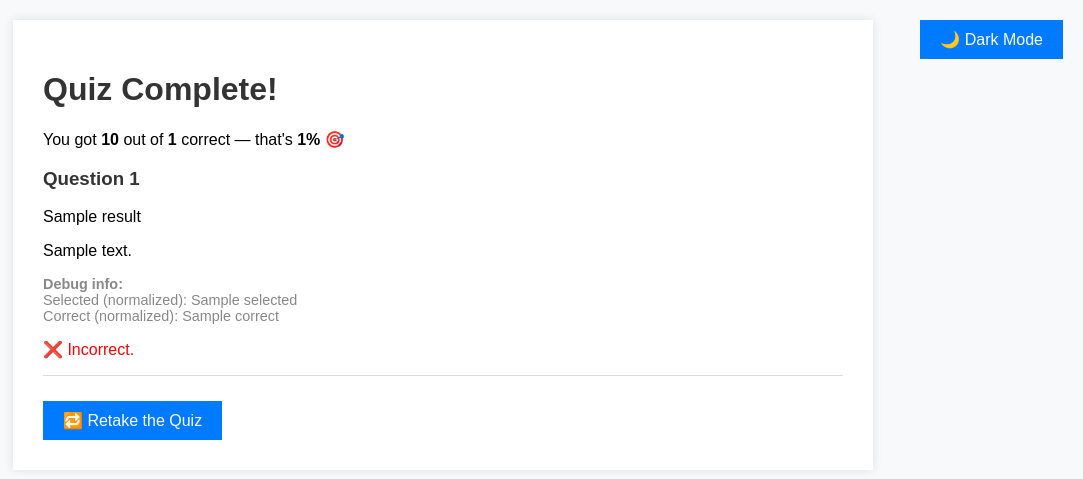
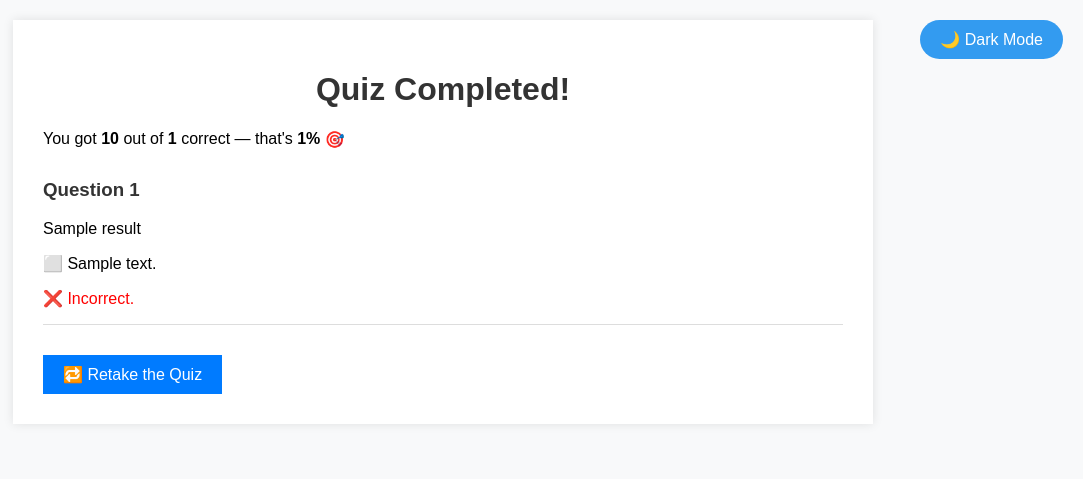
Before and after one commit to IHristos/quiz_app, a Flask app: template templates/results.html in a window 1280 px wide. Shown: the top 479 px of the page, without its empty margins (197-1280 px from the left). Run offline with Flask 3, Linux system fonts and the light colour scheme; the template is opened without the code that fills it: most values are stand-ins (such as "Sample title", 1, 10 or a date in 2020).

Commit message:
chore: edited the styling

```diff
--- a/app.py
+++ b/app.py
@@ -61,8 +61,8 @@ def submit():
         correct_set = set(correct_norm)
 
         # Debug info (remove after troubleshooting)
-        print(f"Q{q['id']} selected: {selected_set}")
-        print(f"Q{q['id']} correct: {correct_set}")
+        # print(f"Q{q['id']} selected: {selected_set}")
+        # print(f"Q{q['id']} correct: {correct_set}")
 
         # Fully correct: selected answers match correct answers exactly
         is_fully_correct = selected_set == correct_set
--- a/questions.txt
+++ b/questions.txt
@@ -1,5 +1,3 @@
-**[⬆ Back to Top](#table-of-contents)**
-
  When can Product Backlog Refinement occur?
 
 - [ ] Only during Sprint Planning.
@@ -1119,8 +1117,7 @@
 
  When many Scrum Teams are working on a single Product, what best describes the Definition of Done? (choose the best answer)
 
-- [ ] Each Scrum Team defines and uses its own. The differences are discussed and reconciled during a
-hardening Sprint.
+- [ ] Each Scrum Team defines and uses its own. The differences are discussed and reconciled during a hardening Sprint.
 - [ ] The Scrum Masters from each Scrum Team define a common Definition of Done.
 - [ ] Each Scrum Team uses its own, but must make their definition clear to all other teams so the differences are known.
 - [x] All Scrum Teams must have a Definition of Done that makes their combined Increment valuable and useful.
--- a/static/style.css
+++ b/static/style.css
@@ -14,18 +14,20 @@
   color: #e0e0e0 !important;
 }
 
-.dark-mode button {
-  background-color: #339af0 !important;
+.dark-mode button,
+#darkModeToggle {
+  background-color: #339bf0 !important;
+  border-radius: 20px;
 }
 
-.dark-mode button:hover {
-  background-color: #1976d2 !important;
+.dark-mode button:hover,
+#darkModeToggle:hover {
+  box-shadow: 0 0 15px #339af0 !important;
 }
 
 .dark-mode hr {
   background: #444 !important;
 }
-/* static/style.css */
 
 body {
   font-family: Arial, sans-serif;
@@ -42,18 +44,28 @@ body {
   box-shadow: 0 0 10px rgba(0, 0, 0, 0.1);
 }
 
-h1,
 h3 {
   color: #333;
+  display: flex;
+  justify-content: left;
+}
+
+h1 {
+  color: #333;
+  display: flex;
+  justify-content: center;
 }
 
 p {
   font-size: 16px;
+  display: flex;
+  justify-content: left;
 }
 
 .question-block,
 .result-block {
-  margin-bottom: 25px;
+  margin-bottom: 30px;
+  margin-top: 30px;
 }
 
 input[type="checkbox"] {
@@ -88,3 +100,8 @@ li {
   font-size: 16px;
   margin-bottom: 5px;
 }
+
+.answer-label:hover {
+  background-color: #0057b36b;
+  border-radius: 5px;
+}
--- a/templates/quiz.html
+++ b/templates/quiz.html
@@ -68,7 +68,7 @@
           </h3>
           <p>{{ q.question }}</p>
           {% for a in q.answers %} {% set norm_a = a|lower|trim %}
-          <label>
+          <label class="answer-label">
             {% if q.multi %}
             <input type="checkbox" name="q_{{ q.id }}" value="{{ norm_a }}" />
             {% else %}
--- a/templates/results.html
+++ b/templates/results.html
@@ -37,11 +37,11 @@
       }
     </script>
     <div class="container">
-      <h1>Quiz Complete!</h1>
+      <h1>Quiz Completed!</h1>
       <p>
-        You got <strong>{{ score }}</strong> out of
-        <strong>{{ results|length }}</strong> correct — that's
-        <strong>{{ percent }}%</strong> 🎯
+        You got&nbsp;<strong>{{ score }}</strong>&nbsp;out of&nbsp;
+        <strong>{{ results|length }}</strong>&nbsp;correct — that's&nbsp;
+        <strong>{{ percent }}%</strong>&nbsp;🎯
       </p>
 
       {% for r in results %}
@@ -55,23 +55,43 @@
         <ul>
           {% for a in r.answers %}
           <li>
-            {% if a.is_selected and a.is_correct %} ✅
-            <strong>{{ a.text }}</strong>
-            <span style="color: green">(your answer & correct)</span> {% elif
-            a.is_selected and not a.is_correct %} ❌
-            <strong>{{ a.text }}</strong>
-            <span style="color: red">(your answer & incorrect)</span> {% elif
-            a.is_correct %} ✅ <strong>{{ a.text }}</strong>
-            <span style="color: blue">(correct but not selected)</span>
-            {% else %} {{ a.text }} {% endif %}
+            {% if a.is_selected and a.is_correct %}<span
+              style="
+                background-color: rgba(8, 255, 28, 0.155);
+                border-radius: 10px;
+              "
+            >
+              ✅ <strong>{{ a.text }}</strong>
+              <span style="color: green">(your answer)</span> </span
+            >{% elif a.is_selected and not a.is_correct %}<span
+              style="
+                background-color: rgba(255, 8, 8, 0.155);
+                border-radius: 10px;
+              "
+            >
+              ❌ {{ a.text }}
+              <span style="color: red">(your answer)</span></span
+            >
+            {% elif a.is_correct %}<span
+              style="
+                background-color: rgba(8, 255, 28, 0.155);
+                border-radius: 10px;
+              "
+            >
+              ⬜ <strong>{{ a.text }}</strong>
+              <span style="color: rgb(0, 153, 255)"
+                >(correct but not selected)</span
+              ></span
+            >
+            {% else %} ⬜ {{ a.text }} {% endif %}
           </li>
           {% endfor %}
         </ul>
-        <div style="font-size: 0.9em; color: #888; margin-bottom: 10px">
+        <!-- <div style="font-size: 0.9em; color: #888; margin-bottom: 10px">
           <strong>Debug info:</strong><br />
           Selected (normalized): {{ r.selected|join(', ') }}<br />
           Correct (normalized): {{ r.correct|join(', ') }}
-        </div>
+        </div> -->
         <p style="color: {{ 'green' if r.is_fully_correct else 'red' }};">
           {% if r.is_fully_correct %}✔️ Correct!{% else %}❌ Incorrect.{% endif
           %}
```
Also changed, not shown: 5 other files.
